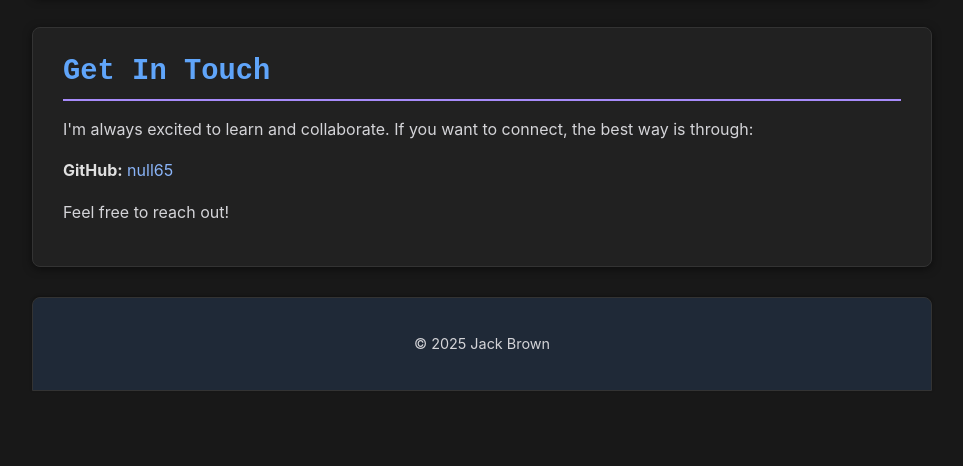
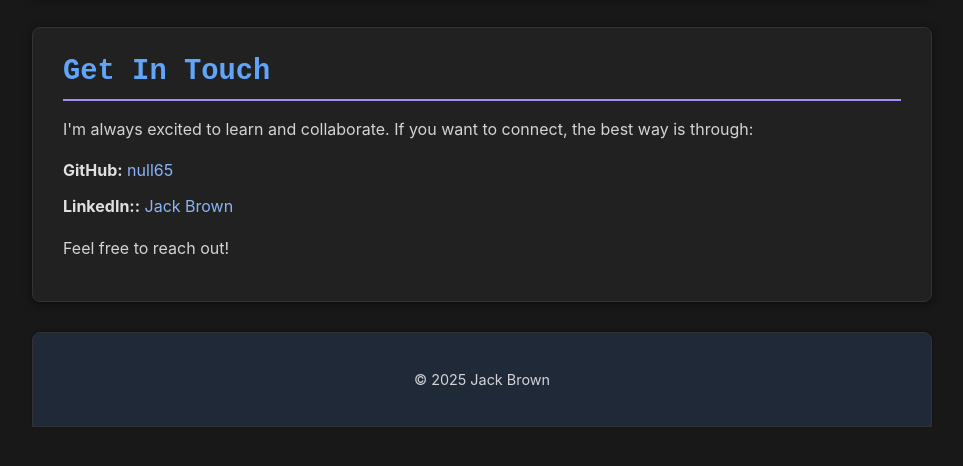
Before and after one commit to null65/v4DJ, a plain HTML site: page contact.html in a window 1280 px wide. Shown: the part 274-740 px from the top of the page, without its empty margins (158-1121 px from the left). Drawn offline with Linux system fonts and the light colour scheme.

Commit message:
Update contact.html

```diff
--- a/contact.html
+++ b/contact.html
@@ -28,6 +28,8 @@
                 <p>I'm always excited to learn and collaborate. If you want to connect, the best way is through:</p>
                 <ul>
                     <li><strong>GitHub:</strong> <a href="https://github.com/null65" target="_blank">null65</a></li>
+                    <li><strong>LinkedIn::</strong> <a href="https://www.linkedin.com/in/driverjack/">Jack Brown</a></li>
+
                 </ul>
                 <p>Feel free to reach out!</p>
                 </section>
```
